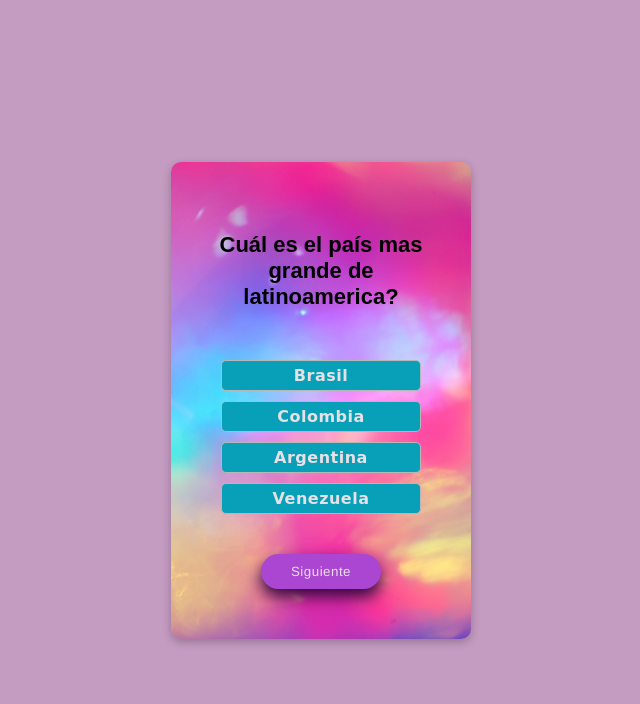
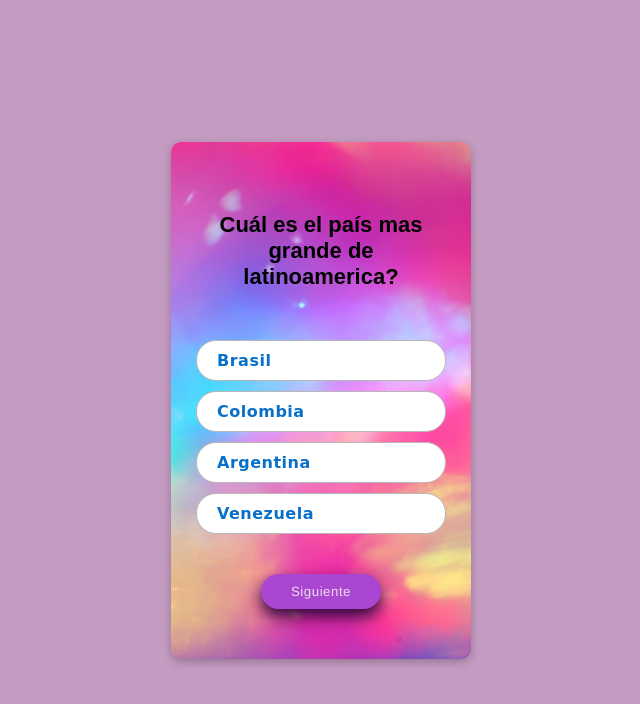
Before and after one commit to Ximena-21/-triviaPreAdmisionLab, a plain HTML site: page paginas/paises.html in a window 1280 px wide. Shown: the whole page, without its empty margins (319-959 px from the left). Drawn offline with Linux system fonts and the light colour scheme.

Commit message:
cambie estilo botones rta

```diff
--- a/style.css
+++ b/style.css
@@ -224,20 +224,22 @@ a:active {
 
 
 .boton {
-  width: 200px;
+  width: 250px;
   outline: none;
-  padding: 5px 10px;
+  padding: 10px 20px;
   border: 1px solid #b8b7b7;
-  border-radius: 5px;
+  border-radius: 20px;
   cursor: pointer;
-  background: #08a0b9;
-  color: #e7e0e5;
+  background: #ffffff;
+  color: #0970c9;
   font-family: cursive;
   font-size: 16px;
+  text-align: start;
 }
 
 .boton:hover{
-  color: white;
+  color: #FFC54D;
+  border: 1px solid #FFC54D;
 }
 
 #siguiente{
```
